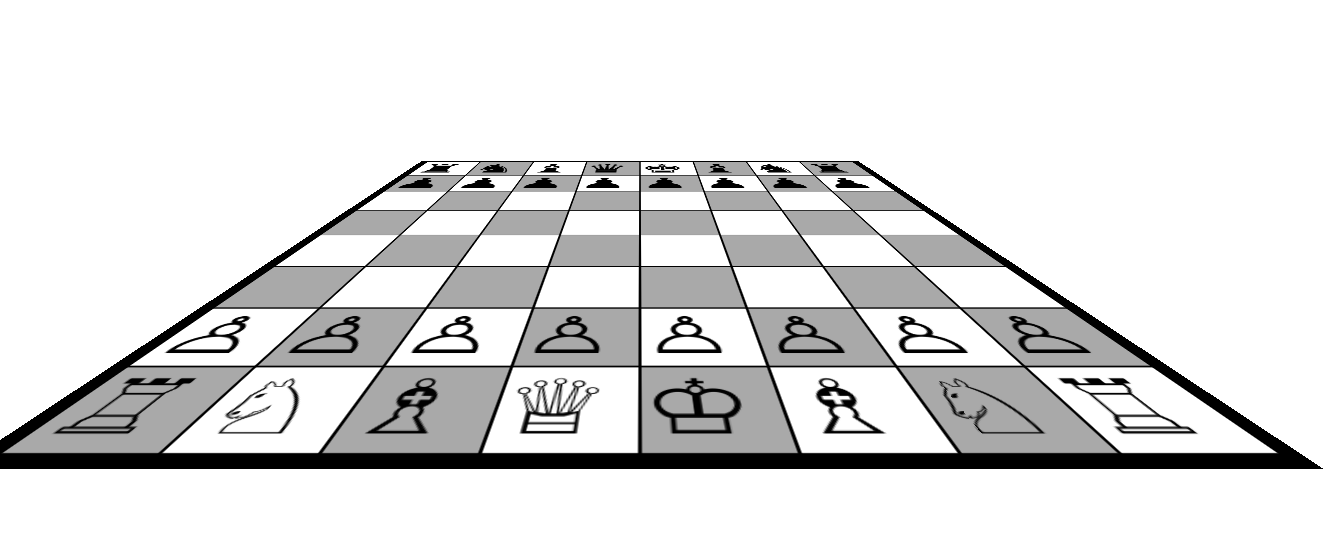
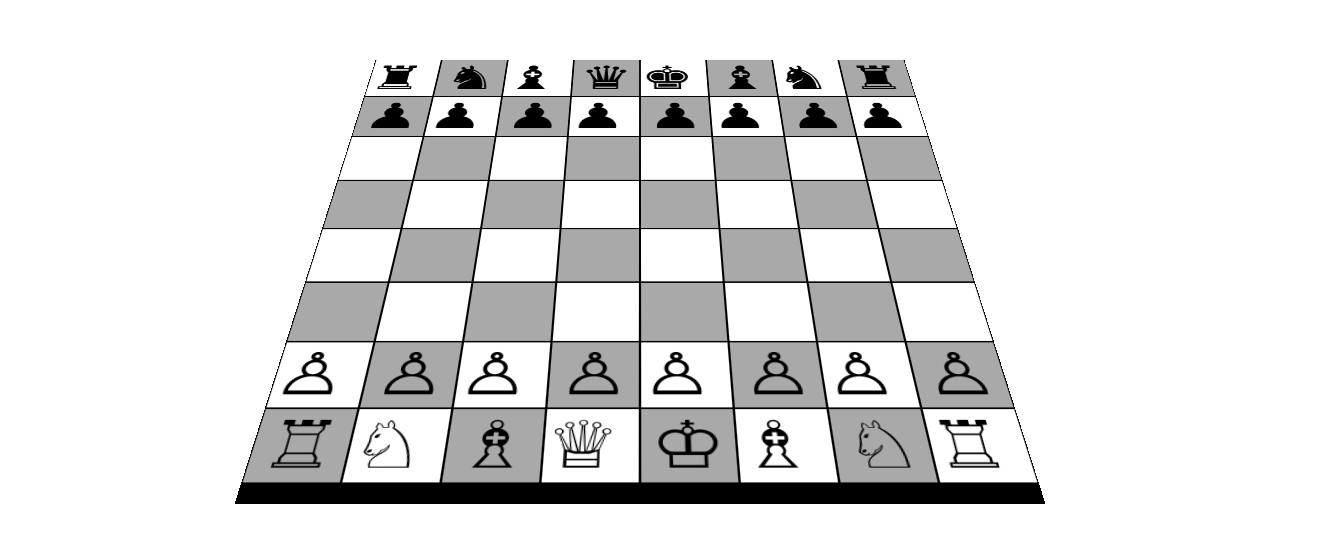
Before and after one commit to mustafaertekin/chess-board---flex, a plain HTML site: page index.html in a window 1280 px wide. Shown: the part 115-658 px from the top of the page, 1323 px wide, since content can reach past the window. Drawn offline with nearby package versions, Linux system fonts and the light colour scheme.

Commit message:
added justify-content:center

```diff
--- a/css/style.css
+++ b/css/style.css
@@ -3,10 +3,10 @@
   height: 640px;
   margin: 0 auto;
   margin-top: 20px;
-  border: 10px solid black;
+  border-bottom: 20px solid black;
   font-size: 70px;
   line-height: 80px;
-  transform: perspective( 600px ) rotateX( 70deg );
+  transform: perspective( 1200px ) rotateX( 50deg );
 }
 
 div {
@@ -18,6 +18,7 @@ div .black {
   width: 78px;
   border: 1px solid black;
   background-color: darkgrey;
+  Justify-content:center
 }
 
 div .white {
```
